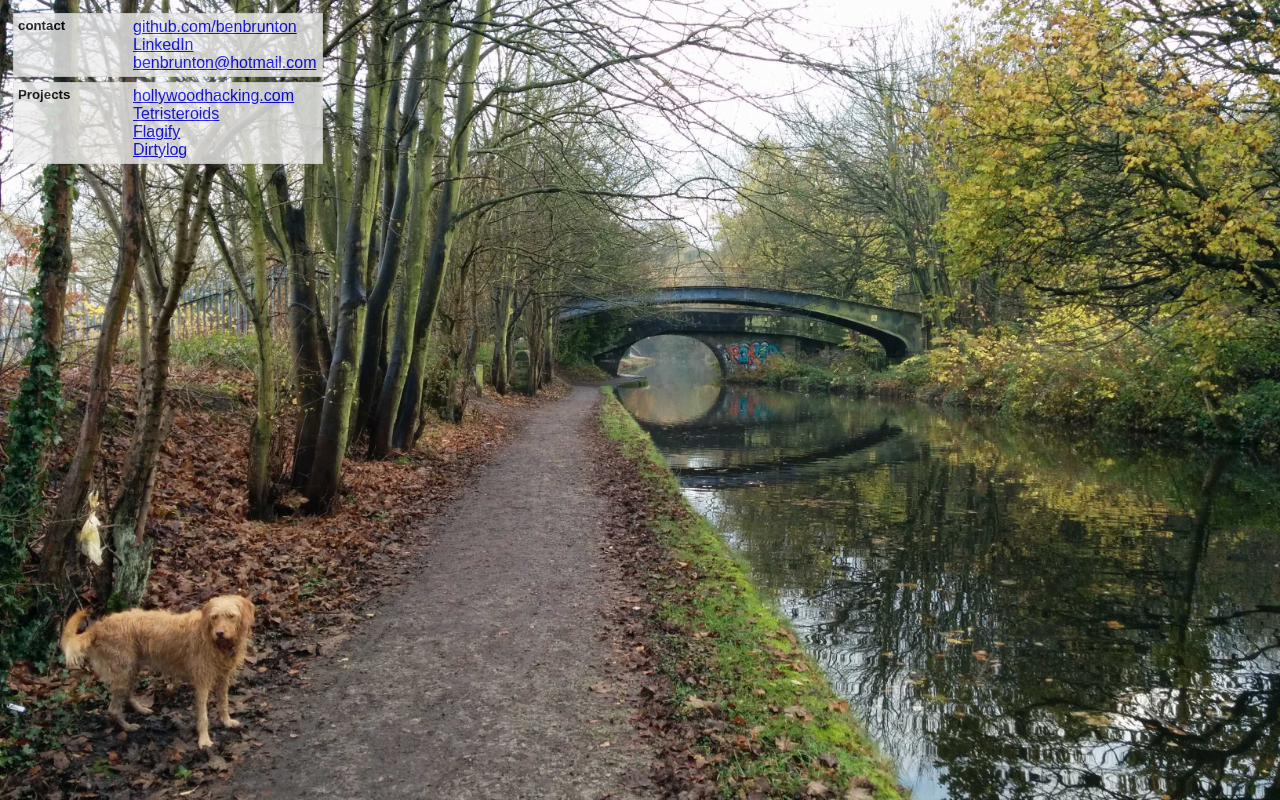
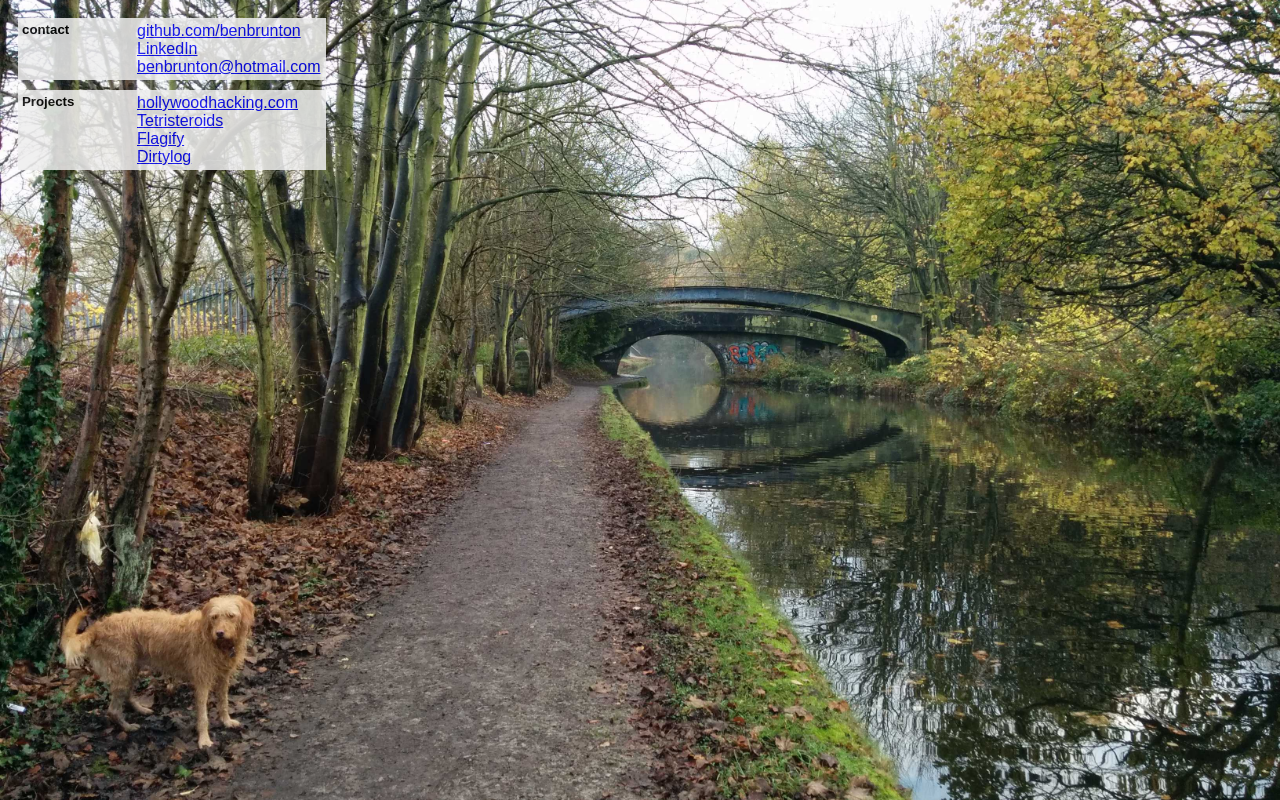
Before and after one commit to ljones92/benbrunton.github.io, a plain HTML site: page index.html in a window 1280 px wide. Drawn offline with Linux system fonts and the light colour scheme.

Commit message:
slight style refinement

```diff
--- a/style/main.css
+++ b/style/main.css
@@ -13,12 +13,11 @@ body{
 }
 
 header .group{
-    border:1px solid #DDD;
-    margin:5px;
+    margin:10px;
     padding:4px;
     width:300px;
     background-color:#EEE;
-    opacity:0.8;
+    opacity:0.85;
 }
 
 header .group h5{
```
